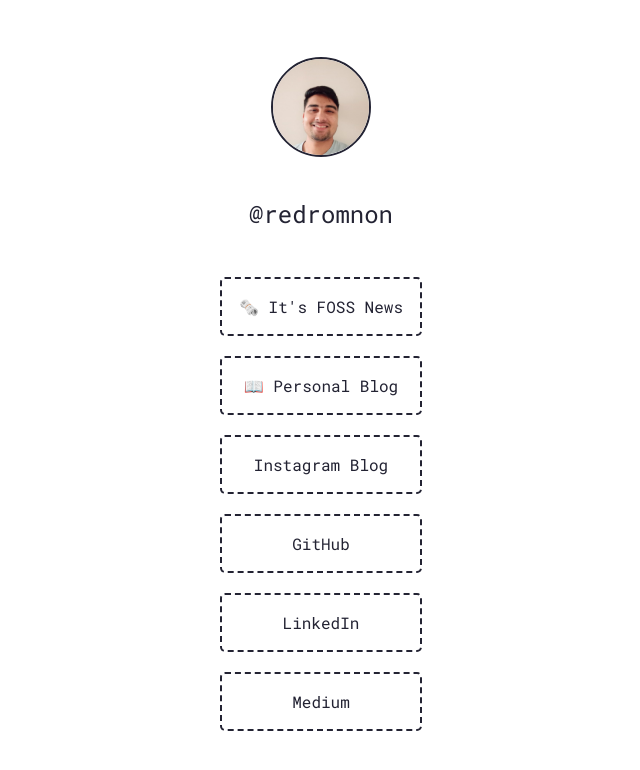
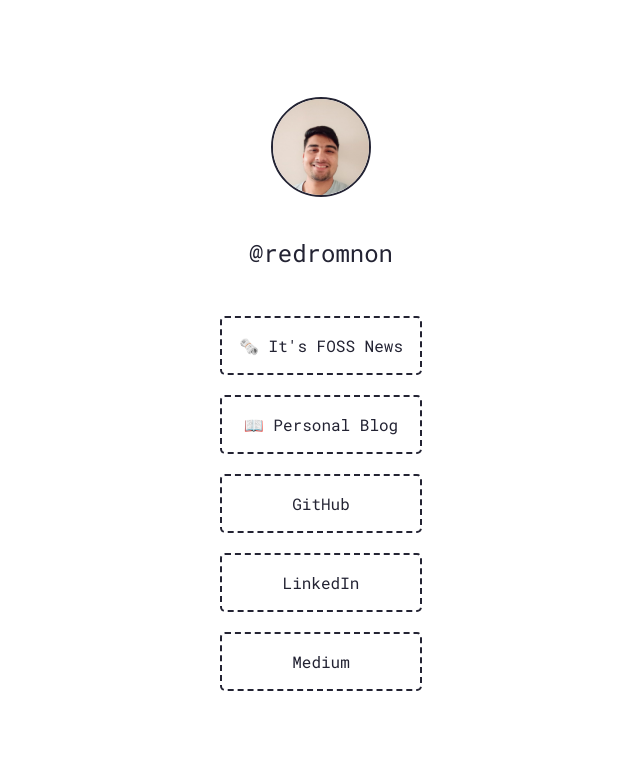
Before and after one commit to redromnon/redromnon.github.io, a plain HTML site: page index.html in a window 1280 px wide. Shown: the whole page, without its empty margins (319-959 px from the left). Drawn offline with Linux system fonts and the light colour scheme.

Commit message:
Update index.html

```diff
--- a/index.html
+++ b/index.html
@@ -20,7 +20,6 @@
 
             <a class="link" href="https://news.itsfoss.com/author/rishabh/" rel="noopener">🗞️ It's FOSS News </a>
             <a class="link" href="https://juguidetech.blogspot.com"  rel="noopener">📖 Personal Blog</a>
-             <a class="link" href="https://www.instagram.com/redromnon/" rel="noopener"> Instagram Blog</a>
             <a class="link" href="https://github.com/redromnon" rel="noopener"> GitHub </a>
             <a class="link" href="https://in.linkedin.com/in/rishabh-moharir-b804121b5" rel="noopener">LinkedIn</a>
             <a class="link" href="https://medium.com/@rishabhmoharir" rel="noopener">Medium</a>
```
